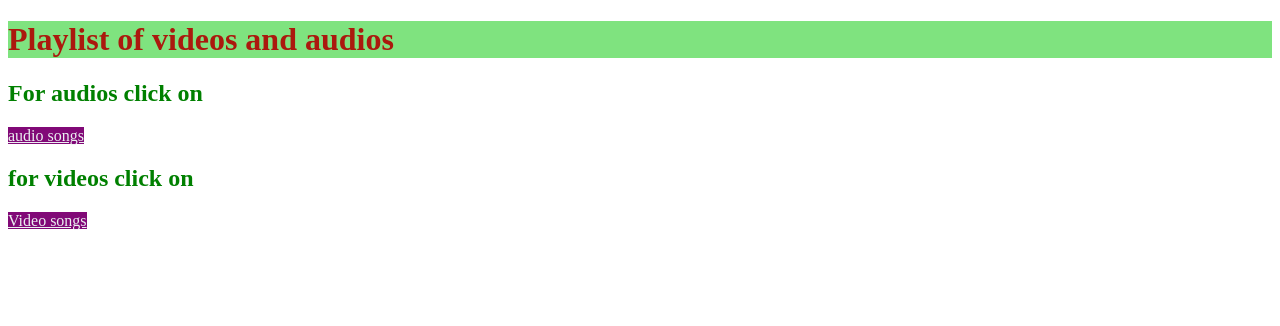
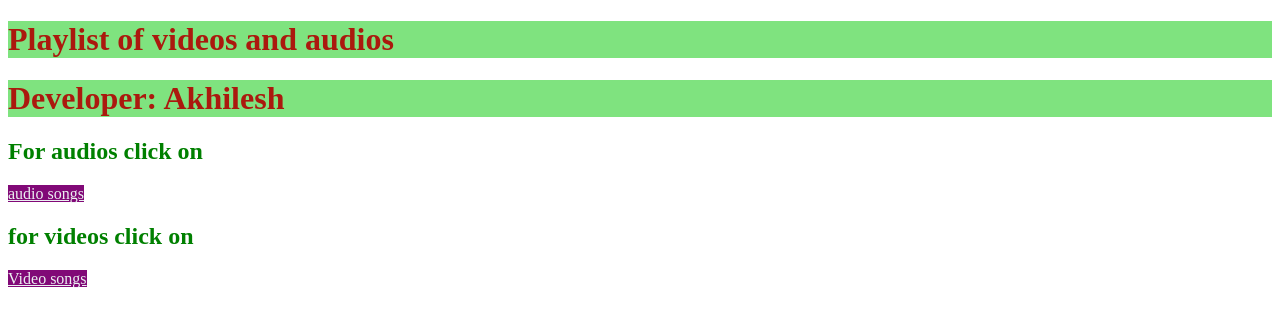
Before and after one commit to akhilesh029/media, a plain HTML site: page index.html in a window 1280 px wide. Drawn offline with Linux system fonts and the light colour scheme.

Commit message:
Update index.html

```diff
--- a/index.html
+++ b/index.html
@@ -8,6 +8,7 @@
 </head>
 <body>
     <h1>Playlist of videos and audios</h1>
+     <h1>Developer: Akhilesh</h1>
     <h2>For audios click on </h2>
     <a href="index2.html">audio songs</a>
 
```
